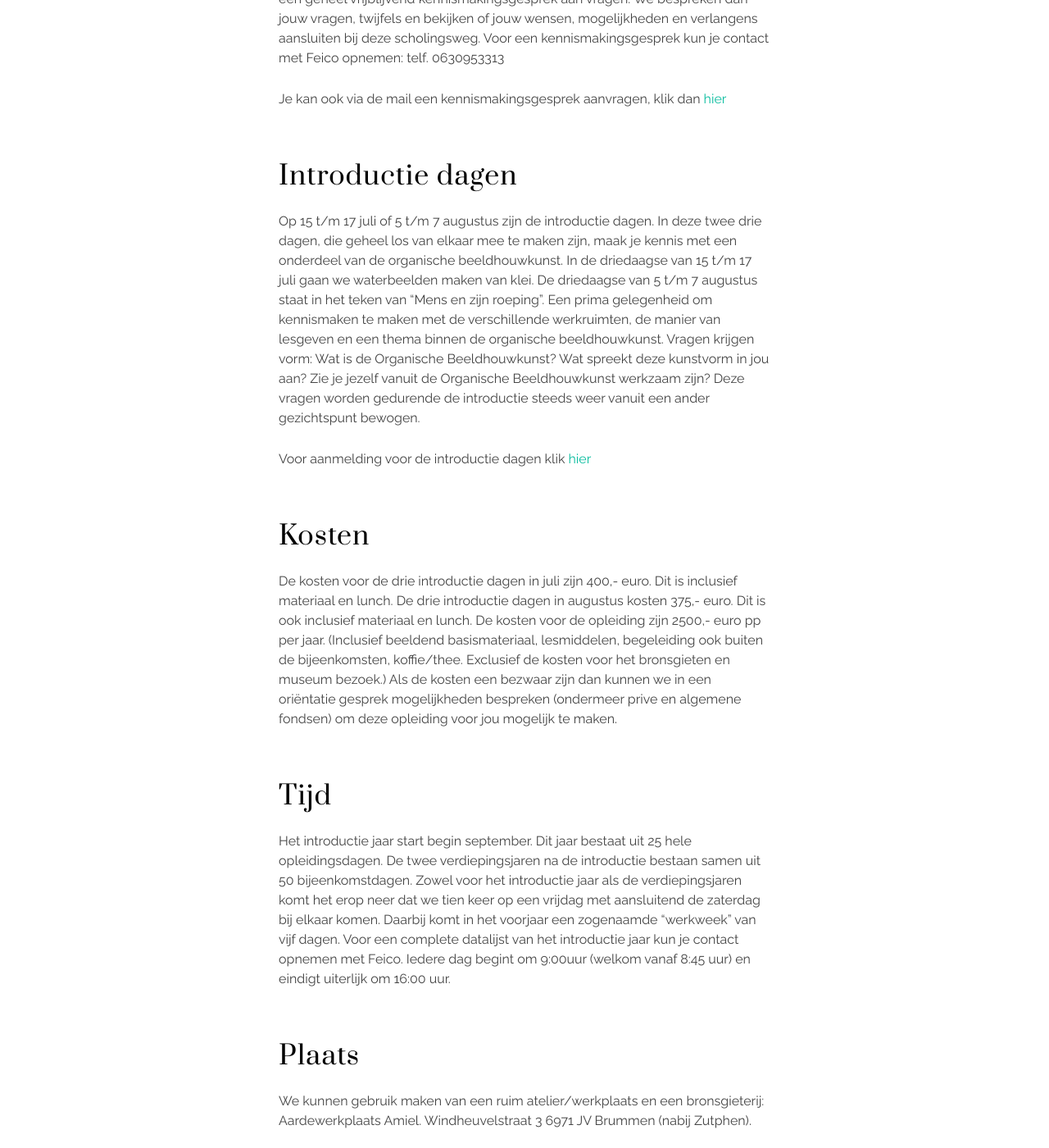
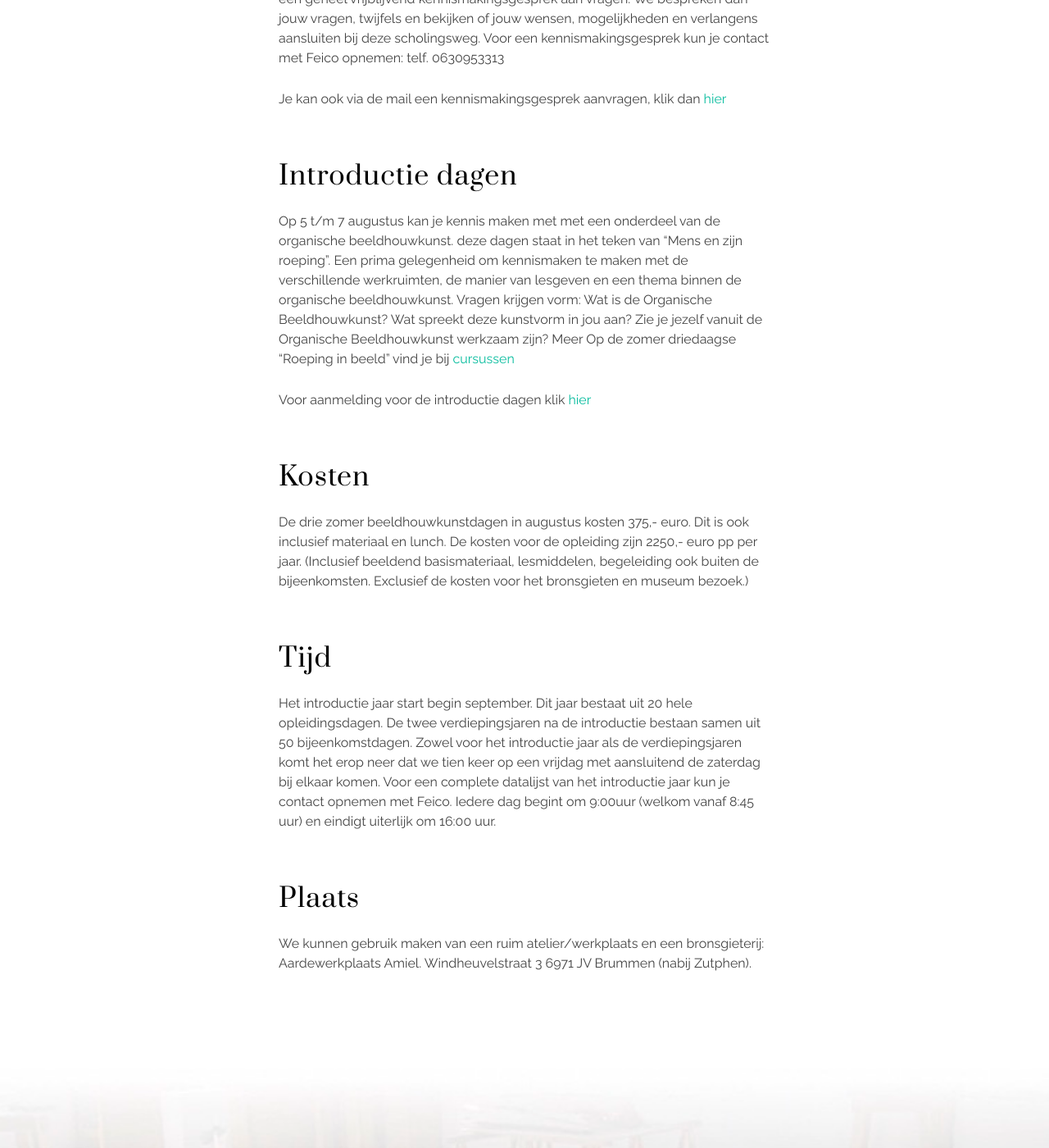
Before and after one commit to feicohajonides2020/feicohajonides2020.github.io, a Jekyll site: the page built from opleiding.md, in a window 1280 px wide and 1400 px high, scrolled down 971 px. Shown: the whole window at 82% size. Built offline with Jekyll 4.4.1, drawn with Linux system fonts in a browser that asks for light colours.

Commit message:
Update opleiding.md

```diff
--- a/opleiding.md
+++ b/opleiding.md
@@ -18,25 +18,26 @@ Je kan ook via de mail een kennismakingsgesprek aanvragen, klik dan [hier](conta
 
 ## Introductie dagen
 
-Op 15 t/m 17 juli of 5 t/m 7 augustus  zijn de introductie dagen. In deze twee drie dagen, die geheel los van elkaar mee te maken zijn, maak je kennis met een onderdeel van de organische beeldhouwkunst. In de driedaagse van 15 t/m 17 juli gaan we waterbeelden maken van klei. De driedaagse van 5 t/m 7 augustus staat in het teken van "Mens en zijn roeping".
+Op 5 t/m 7 augustus  kan je kennis maken met met een onderdeel van de organische beeldhouwkunst. deze dagen staat in het teken van "Mens en zijn roeping".
 Een prima gelegenheid om kennismaken te maken met de verschillende werkruimten, de manier van lesgeven en een thema binnen de organische beeldhouwkunst. Vragen krijgen vorm: Wat is de Organische Beeldhouwkunst? Wat spreekt deze kunstvorm in jou aan? Zie je jezelf vanuit de Organische Beeldhouwkunst werkzaam zijn?
-Deze vragen worden gedurende de introductie steeds weer vanuit een ander gezichtspunt bewogen.
+Meer Op de zomer driedaagse "Roeping in beeld"
+vind je bij [cursussen](404.md)
 
 Voor aanmelding voor de introductie dagen klik [hier](contact.md)
 
 
 ## Kosten
 
-De kosten voor de drie introductie dagen in juli zijn 400,- euro. Dit is inclusief materiaal en lunch. De drie introductie dagen in augustus kosten 375,- euro. Dit is ook inclusief materiaal en lunch.
-De kosten voor de opleiding zijn 2500,- euro pp per jaar. (Inclusief beeldend basismateriaal, lesmiddelen, begeleiding ook buiten de bijeenkomsten, koffie/thee. Exclusief de kosten voor het bronsgieten en museum bezoek.)
-Als de kosten een bezwaar zijn dan kunnen we in een oriëntatie gesprek mogelijkheden bespreken (ondermeer prive en algemene fondsen) om deze opleiding voor jou mogelijk te maken.
+De drie zomer beeldhouwkunstdagen in augustus kosten 375,- euro. Dit is ook inclusief materiaal en lunch.
+De kosten voor de opleiding zijn 2250,- euro pp per jaar. (Inclusief beeldend basismateriaal, lesmiddelen, begeleiding ook buiten de bijeenkomsten. Exclusief de kosten voor het bronsgieten en museum bezoek.)
+
 
 ## Tijd
 
 Het introductie jaar start begin september.
-Dit jaar bestaat uit 25 hele opleidingsdagen.
+Dit jaar bestaat uit 20 hele opleidingsdagen.
 De twee verdiepingsjaren na de introductie bestaan samen uit 50 bijeenkomstdagen.
-Zowel voor het introductie jaar als de verdiepingsjaren komt het erop neer dat we tien keer op een vrijdag met aansluitend de zaterdag bij elkaar komen. Daarbij komt in het voorjaar een zogenaamde "werkweek" van vijf dagen.
+Zowel voor het introductie jaar als de verdiepingsjaren komt het erop neer dat we tien keer op een vrijdag met aansluitend de zaterdag bij elkaar komen.
 Voor een complete datalijst van het introductie jaar kun je contact opnemen met Feico.
 Iedere dag begint om 9:00uur (welkom vanaf 8:45 uur) en eindigt uiterlijk om 16:00 uur.
 
```
